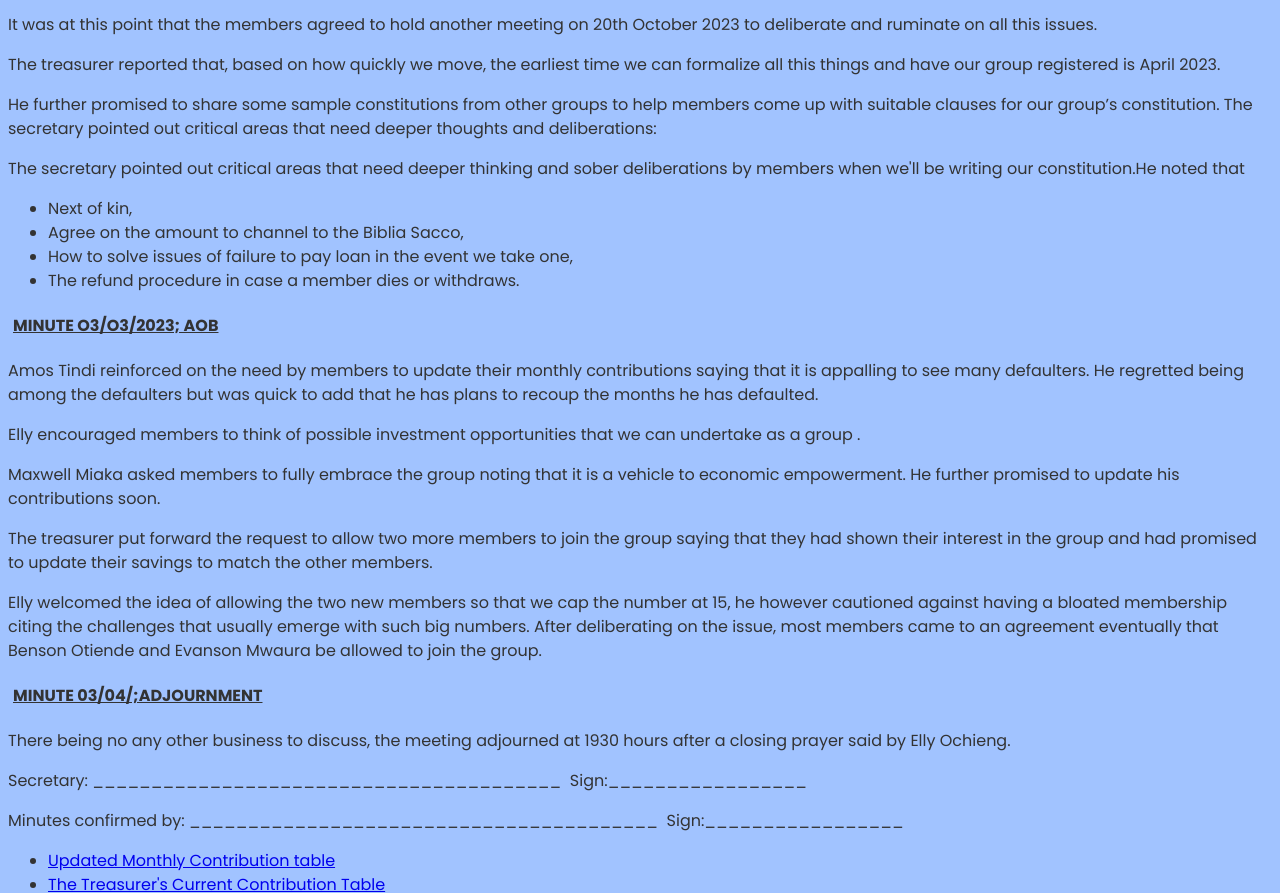
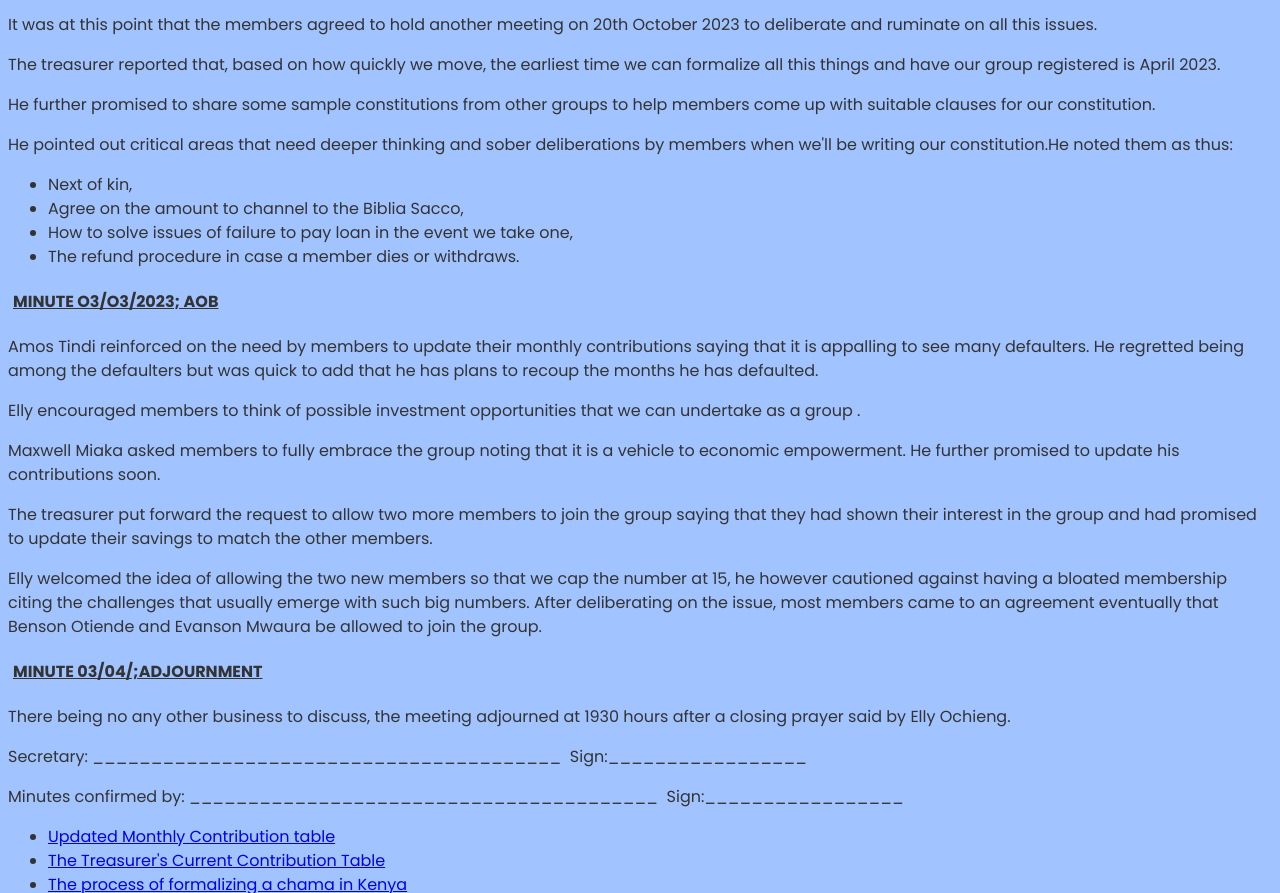
Before and after one commit to Wycliffe-Upot/minutes, a plain HTML site: page index.html in a window 1280 px wide. Shown: the part 2198-3091 px from the top of the page. Drawn offline with Linux system fonts and the light colour scheme.

Commit message:
Update index.html

```diff
--- a/index.html
+++ b/index.html
@@ -92,8 +92,8 @@
 
         <p>It was at this point that the members agreed to hold another meeting on 20th October 2023 to deliberate and ruminate on all this issues. </p>
         <p>The treasurer reported that, based on how quickly we move, the earliest time we can formalize all this things and have our group registered is April 2023.</p>
-        <p>He further promised to share some sample constitutions from other groups to help members come up with suitable clauses for our group’s constitution. The secretary pointed out critical areas that need deeper thoughts and deliberations: </p>
-        <p>The secretary pointed out critical areas that need deeper thinking and sober deliberations by members when we'll be writing our constitution.He noted that </p>
+        <p>He further promised to share some sample constitutions from other groups to help members come up with suitable clauses for our constitution.
+        <p>He pointed out critical areas that need deeper thinking and sober deliberations by members when we'll be writing our constitution.He noted them as thus: </p>
         <ul>
             <li>Next of kin,</li>
             <li>Agree on the amount to channel to the Biblia Sacco,</li>
```
